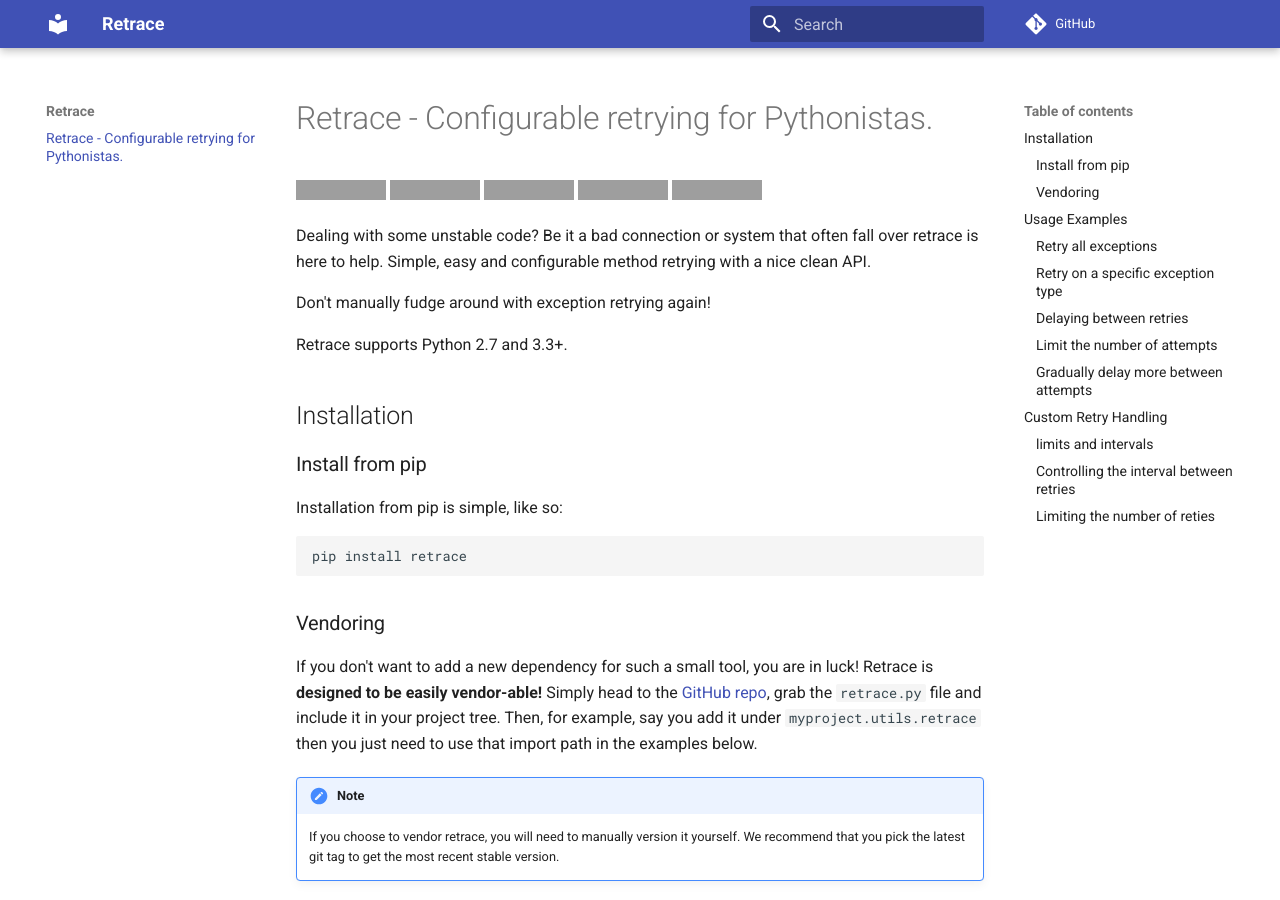
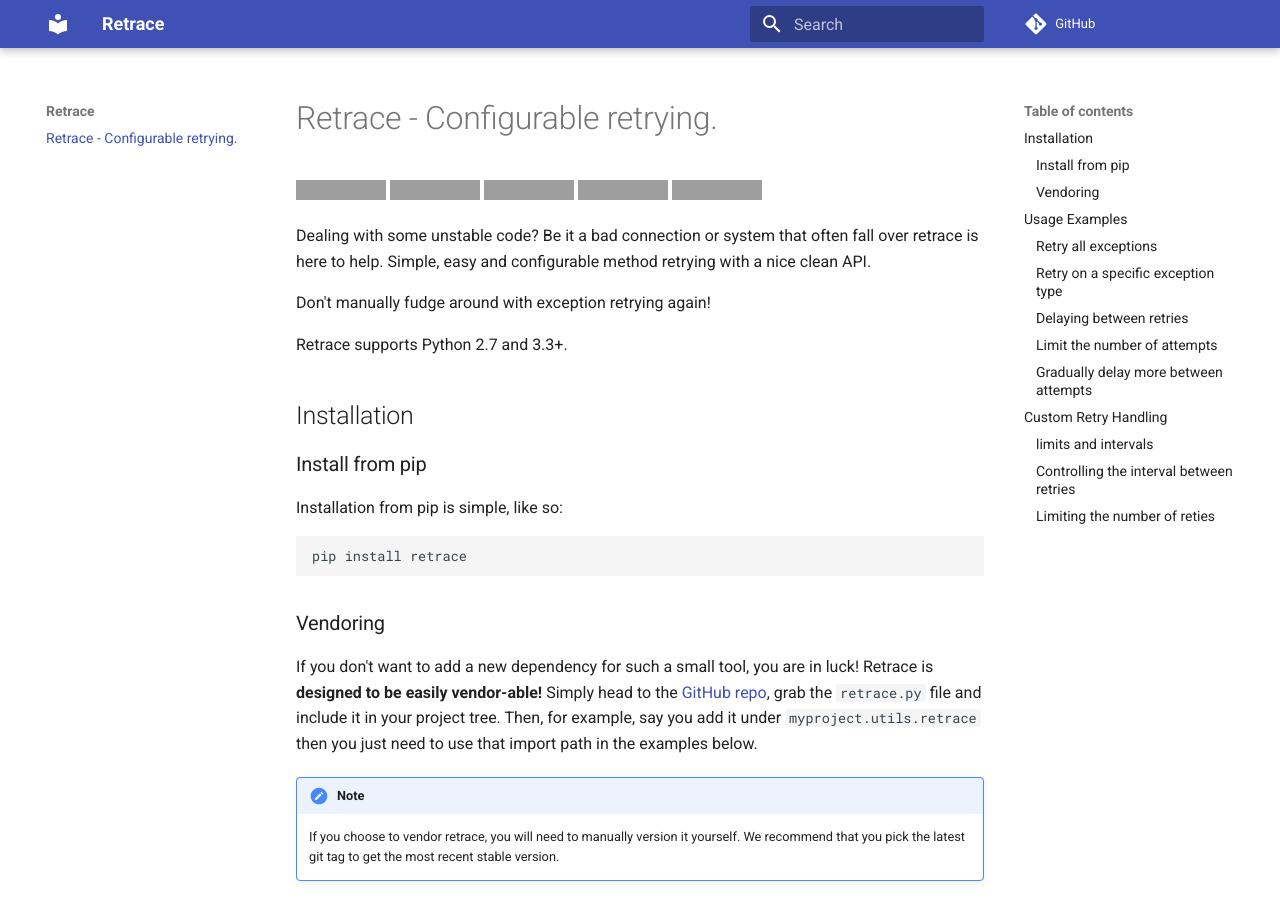
Before and after one commit to d0ugal/retrace, an MkDocs documentation site: the page built from docs/index.md, in a window 1280 px wide and 900 px high. Built offline with MkDocs 1.6.1 and Material for MkDocs 9.7.7, drawn with Linux system fonts in a browser that asks for light colours; comment, search, counter and statistics services are not loaded; grey boxes are pictures that could not be loaded.

Commit message:
Update the tagline

```diff
--- a/docs/index.md
+++ b/docs/index.md
@@ -1,4 +1,4 @@
-# Retrace - Configurable retrying for Pythonistas.
+# Retrace - Configurable retrying.
 
 [![PyPI Downloads][pypi-dl-image]][pypi-dl-link]
 [![PyPI Version][pypi-v-image]][pypi-v-link]
--- a/mkdocs.yml
+++ b/mkdocs.yml
@@ -1,8 +1,14 @@
 site_name: Retrace
+site_url: http://d0ugal.github.io/retrace/
+site_description: Configurable retrying.
+site_author: Dougal Matthews
+
 theme: material
 
 repo_name: 'GitHub'
 repo_url: 'https://github.com/d0ugal/retrace'
+copyright: <a href="http://www.dougalmatthews.com/">Dougal Matthews</a>
+
 
 site_dir: build/docs
 
--- a/setup.cfg
+++ b/setup.cfg
@@ -2,7 +2,7 @@
 name = retrace
 author = Dougal Matthews
 author-email = dougal@dougalmatthews.com
-summary = Configurable retrying for Pythonistas.
+summary = Configurable retrying.
 description-file = README.md
 home-page = https://github.com/d0ugal/retrace
 license = BSD
```
